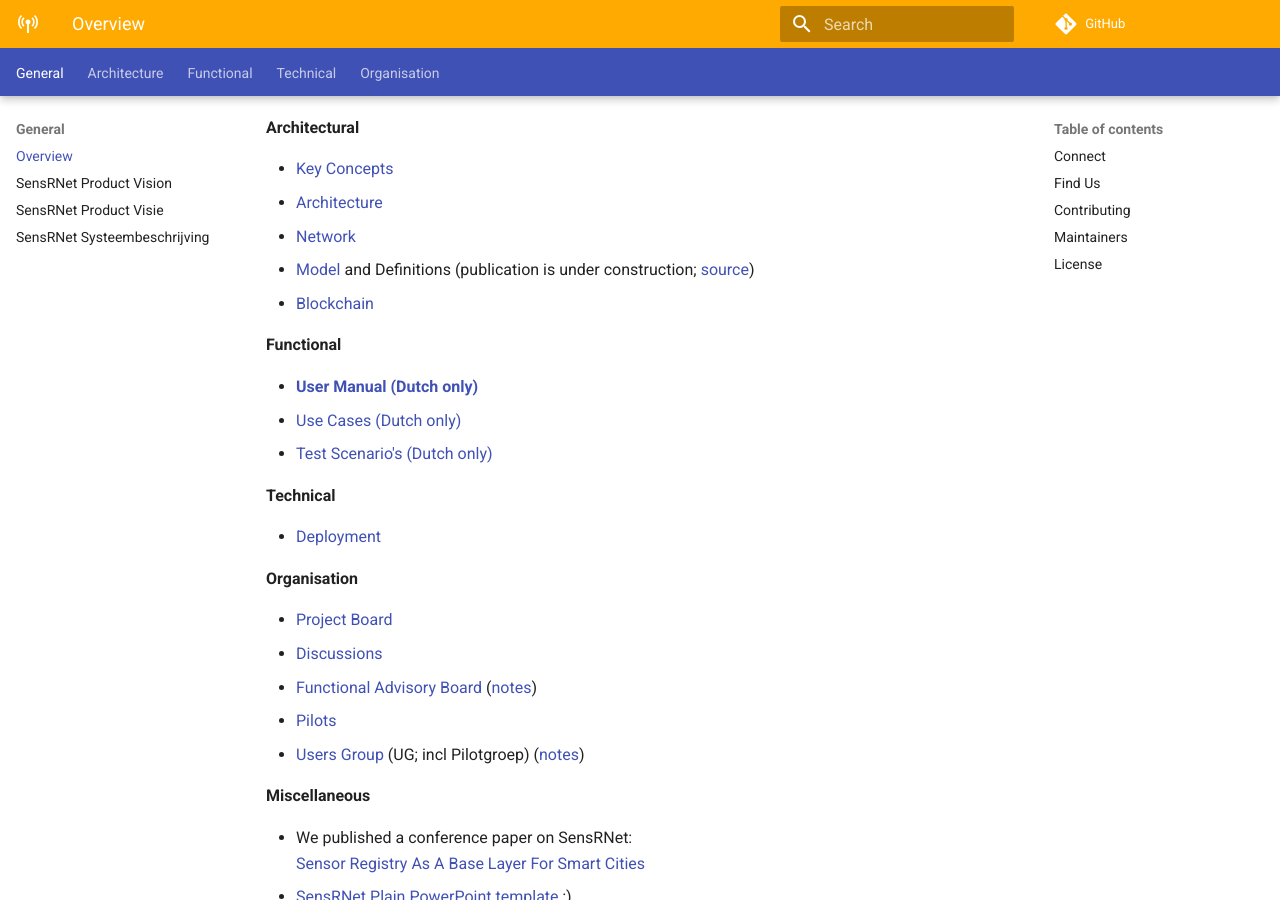
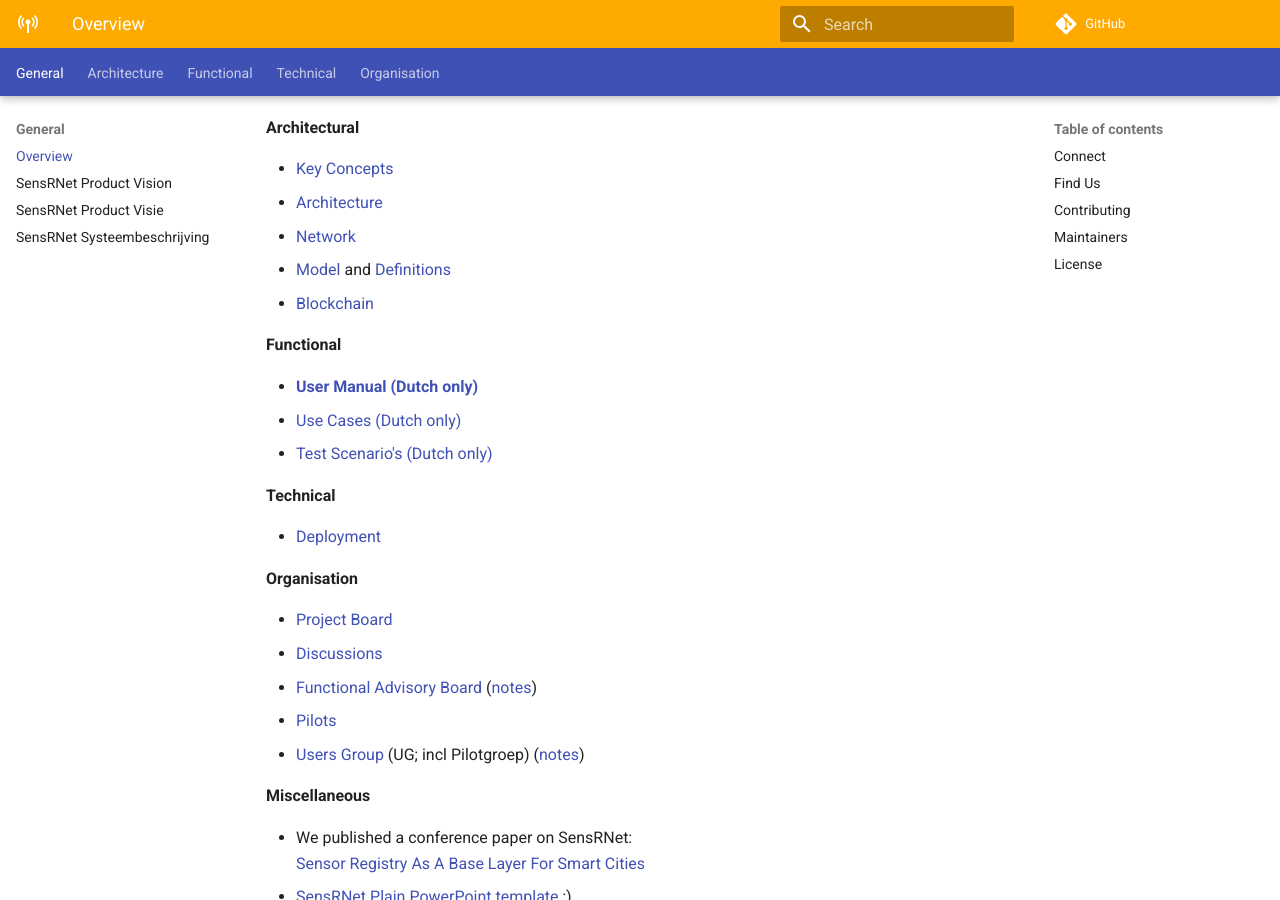
Before and after one commit to kadaster-labs/sensrnet-home, an MkDocs documentation site: the page built from docs/README.md, in a window 1280 px wide and 900 px high, scrolled down 1092 px. Built offline with MkDocs 1.6.1 and Material for MkDocs 9.7.7, drawn with Linux system fonts in a browser that asks for light colours; comment, search, counter and statistics services are not loaded.

Commit message:
Update README.md
Verwijzing naar Definitions van .rst naar .md

```diff
--- a/docs/README.md
+++ b/docs/README.md
@@ -32,7 +32,7 @@
 - [Key Concepts](KeyConcepts.md)
 - [Architecture](Architecture.md)
 - [Network](Network.md)
-- [Model](Model.md) and Definitions (publication is under construction; [source](https://github.com/kadaster-labs/sensrnet-home/blob/main/docs/Definitions.rst))
+- [Model](Model.md) and [Definitions](Definitions.md)
 - [Blockchain](Blockchain.md)
 
 **Functional**
```
